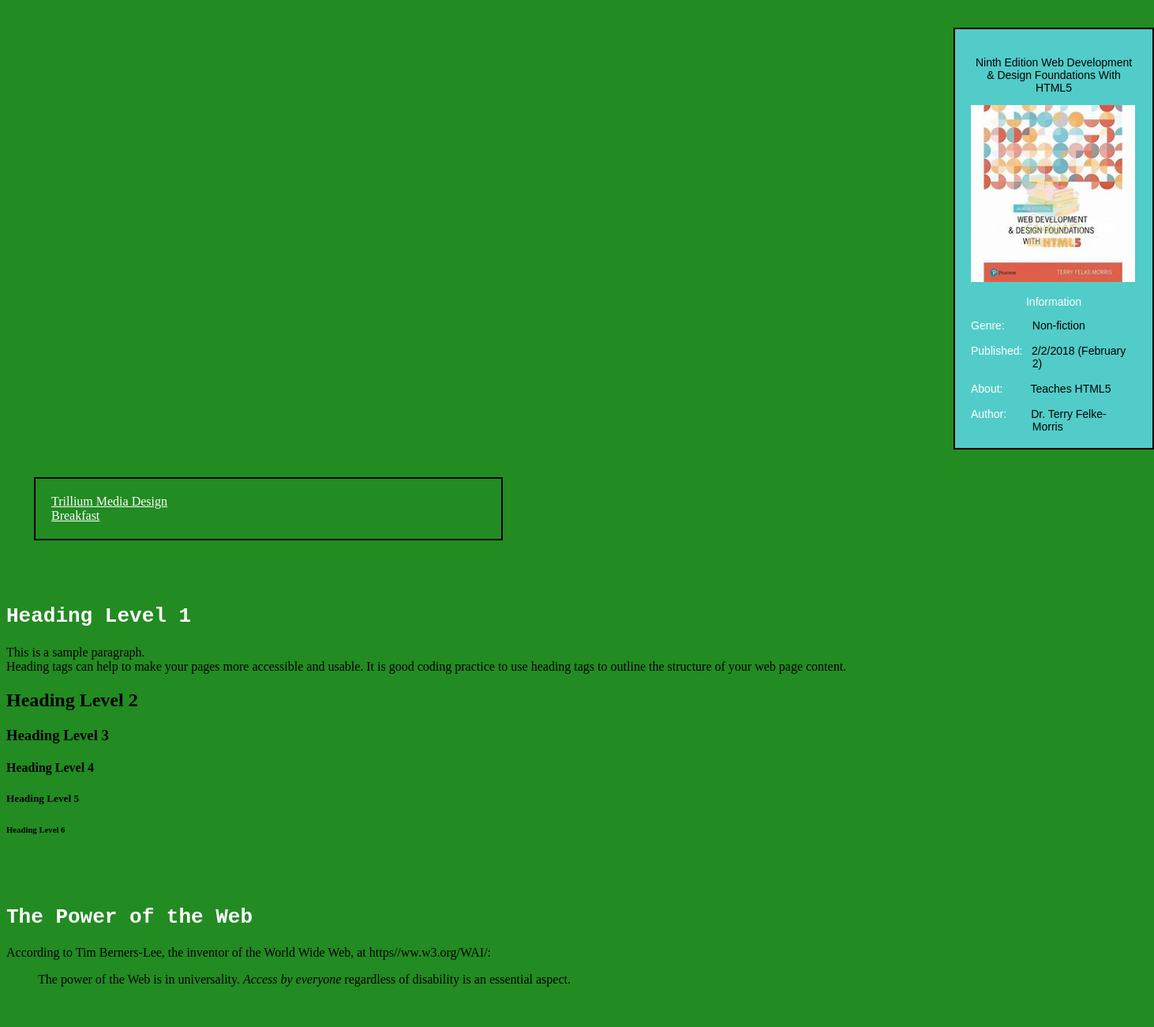
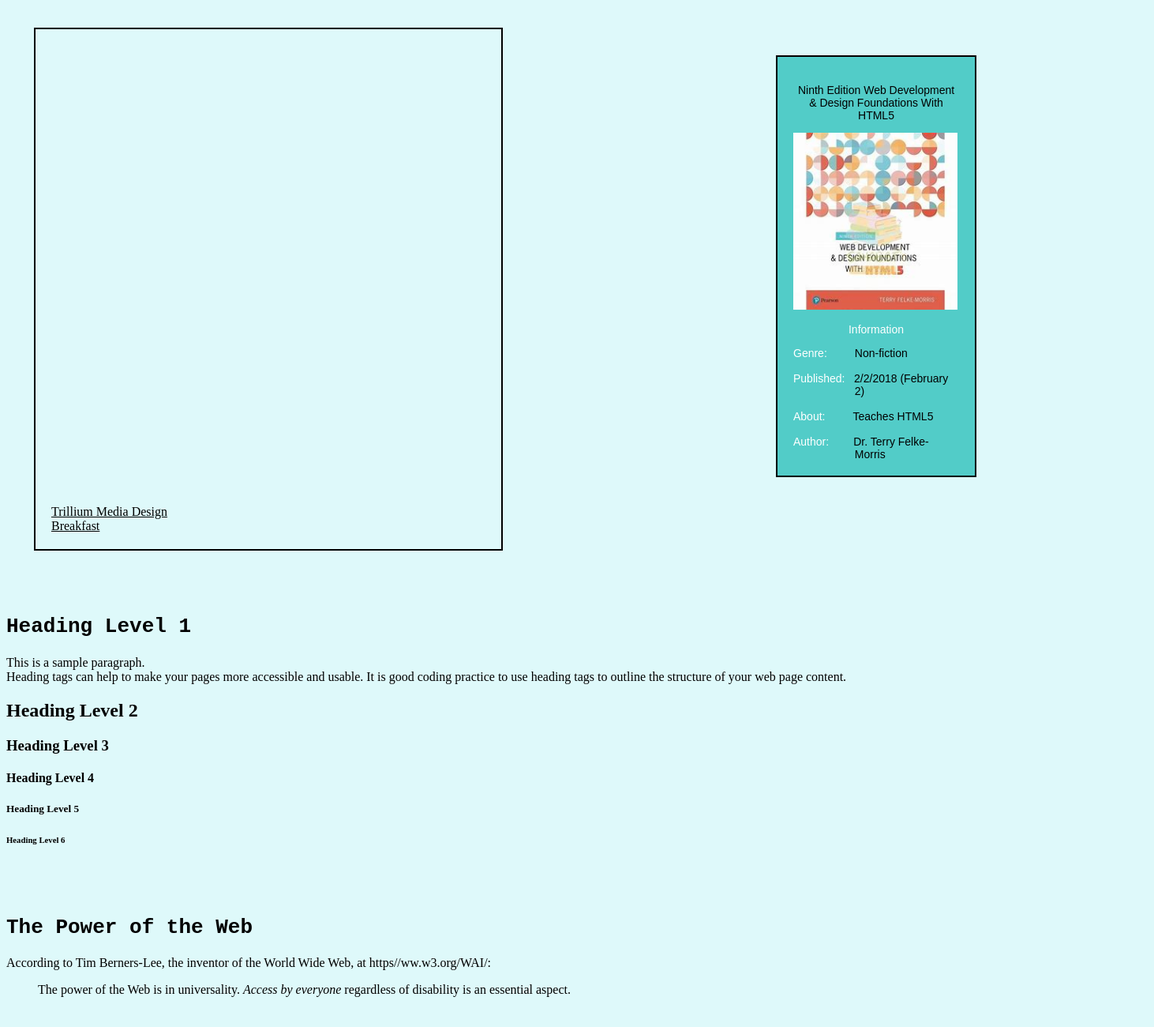
Before and after one commit to bidangol/HTML5, a website: page WebDevelopment.html in a window 1280 px wide. Shown: the top 1300 px of the page at 79% size, 1462 px wide, since content can reach past the window. Drawn offline with Linux system fonts and the light colour scheme.

Commit message:
changed web development

```diff
--- a/WebDevelopment.html
+++ b/WebDevelopment.html
@@ -3,6 +3,10 @@
 
 <head>
     <style>
+        .div1 {
+            float: right;
+        }
+
         div {
 
             width: 550px;
@@ -12,7 +16,7 @@
         }
 
         a {
-            color: white;
+            color: black;
             text-decoration: underline;
             /* background: blue; */
         }
@@ -35,9 +39,9 @@
     <meta charset="utf-8">
 </head>
 
-<body style="background-color: forestgreen">
+<body style="background-color: #def9fa">
 
-    <div style="display: float; background-color: #52ccc8; height: 35em; margin-left: 75rem; width: 15em; font-family: Arial, Helvetica, sans-serif; font-size: 14px;">
+    <div class="div1" style="display: float; background-color: #52ccc8; height: 35em; margin-left: 75rem; width: 15em; font-family: Arial, Helvetica, sans-serif; font-size: 14px;">
         <p style="text-align: center;">Ninth Edition
         Web Development & Design Foundations With HTML5</p>
     <img
@@ -56,7 +60,7 @@
     </div>
 
     <span style="margin-left: 1em;">
-        <h1 style="color: white;"><code>Heading Level 1</code></h1>
+        <h1 style="color: black;"><code>Heading Level 1</code></h1>
         <p>This is a sample paragraph.<br> Heading tags can help to make your
             pages more accessible and usable. It is good coding practice to use
             heading tags to outline the structure of your web page content.</p>
@@ -67,7 +71,7 @@
         <h6>Heading Level 6</h6><br><br>
 
 
-        <h1 style="color: white;"><code>The Power of the Web</code></h1>
+        <h1 style="color: black;"><code>The Power of the Web</code></h1>
         <p>According to Tim Berners-Lee, the inventor of the World Wide Web,
             at https//ww.w3.org/WAI/:</p>
 
@@ -97,7 +101,7 @@
         </div>
 
 
-        <h1 style="color: white;"><code>My Favorite Colors</code></h1>
+        <h1 style="color: red;"><code>My Favorite Colors</code></h1>
         <ol type="I">
             <li>Blue</li>
             <li>Teal</li>
@@ -133,7 +137,7 @@
         </d1><br><br>
 
 
-        <div>
+        <div style="background-color: #52ccc8;">
             <strong>Character:</strong>"&nbsp;&nbsp;&nbsp;&nbsp;&nbsp;&nbsp;&nbsp;&nbsp;&nbsp;&nbsp;&nbsp;&nbsp;&nbsp;&nbsp;&nbsp;&nbsp;&nbsp;&nbsp;&nbsp;&nbsp;&nbsp;&nbsp;&nbsp;&nbsp;&nbsp;<strong>Entity
                 Name:</strong> Quotation
             mark&nbsp;&nbsp;&nbsp;&nbsp;&nbsp;&nbsp;&nbsp;&nbsp;&nbsp;&nbsp;&nbsp;<strong>Code:</strong> &amp;quot;<br>
@@ -161,7 +165,7 @@
         </div>
 
 
-        <h1 style="color: white;"><code>Web Design Steps</code></h1>
+        <h1 style="color: black;"><code>Web Design Steps</code></h1>
         <ul>
             <li><strong>Determine the Intended Audience</strong><br>
                 The colors, images, fonts, and layout should be tailored to the
```
